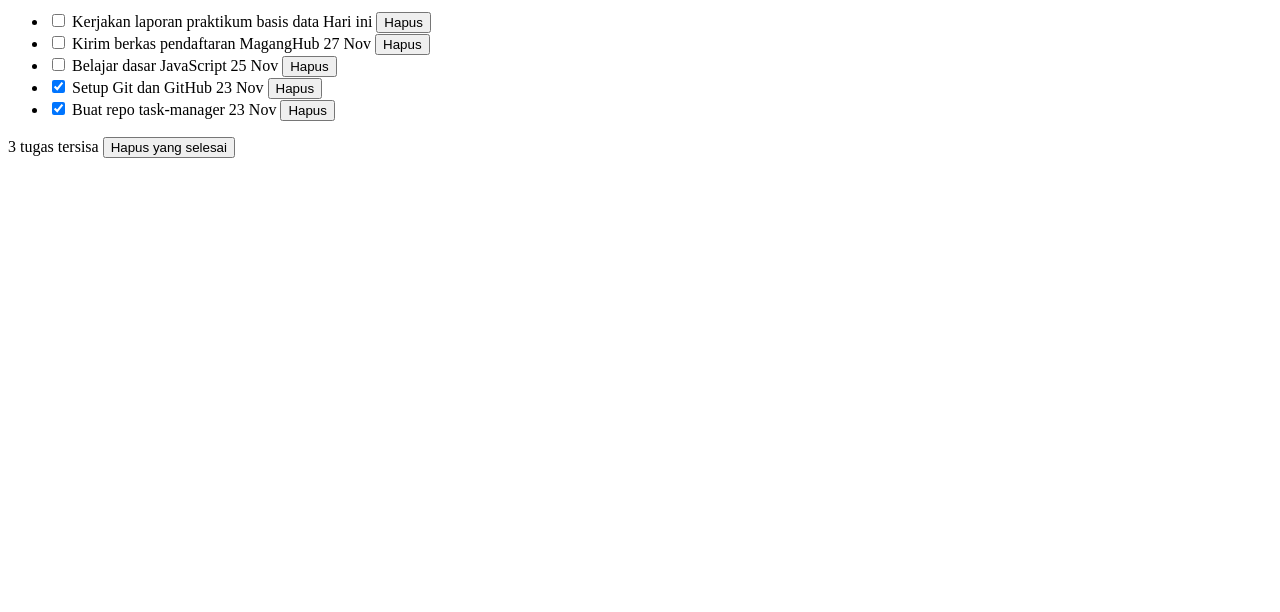
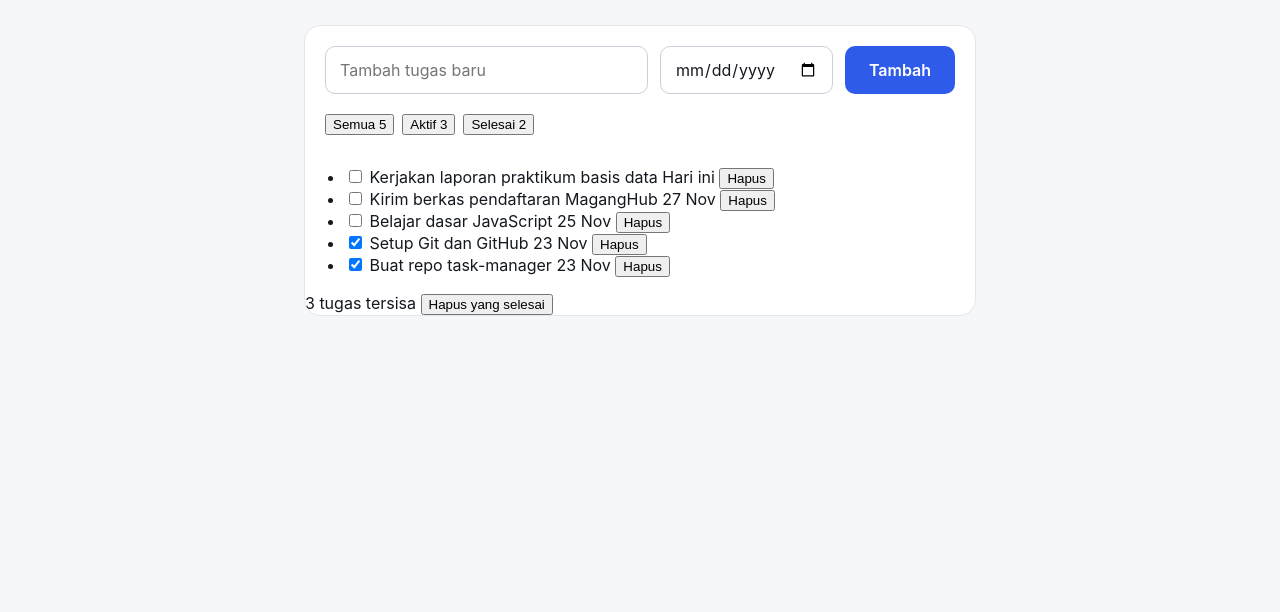
Before and after one commit to andhikamahrajan/task-manager, a plain HTML site: page index.html in a window 1280 px wide. Shown: the part 188-800 px from the top of the page. Drawn offline with Linux system fonts and the light colour scheme.

Commit message:
tambah css form dan filter

```diff
--- a/index.html
+++ b/index.html
@@ -4,6 +4,7 @@
   <meta charset="UTF-8">
   <meta name="viewport" content="width=device-width, initial-scale=1.0">
   <title>Tugasku</title>
+  <link rel="stylesheet" href="style.css">
   <link rel="preconnect" href="https://fonts.googleapis.com">
 <link href="https://fonts.googleapis.com/css2?family=Inter:wght@400;500;600;700&display=swap" rel="stylesheet">
 </head>
--- a/style.css
+++ b/style.css
@@ -73,3 +73,73 @@ h1 {
   clip: rect(0 0 0 0);
   white-space: nowrap;
 }
+
+.form-tambah {
+  position: relative;
+  padding: 20px;
+  display: flex;
+  flex-wrap: wrap;
+  gap: 12px;
+}
+
+.form-tambah input {
+  min-height: 48px;
+  padding: 0 14px;
+  border: 1px solid #C9CED8;
+  border-radius: 10px;
+  font-family: inherit;
+  font-size: 16px;
+  color: var(--teks);
+  background: var(--putih);
+}
+
+.form-tambah input[type="text"] {
+  flex: 1 1 260px;
+  min-width: 0;
+}
+
+.tombol-tambah {
+  min-height: 48px;
+  padding: 0 24px;
+  border: 0;
+  border-radius: 10px;
+  background: var(--aksen);
+  color: #FFFFFF;
+  font-family: inherit;
+  font-size: 16px;
+  font-weight: 600;
+  cursor: pointer;
+}
+
+.filter {
+  padding: 0 20px 16px;
+  display: flex;
+  flex-wrap: wrap;
+  gap: 8px;
+}
+
+.filter-button {
+  min-height: 44px;
+  padding: 0 16px;
+  border: 1px solid #C9CED8;
+  border-radius: 999px;
+  background: var(--putih);
+  color: #3A4352;
+  font-family: inherit;
+  font-size: 14px;
+  font-weight: 500;
+  cursor: pointer;
+}
+
+.filter button-terpilih {
+  background: var(--aksen);
+  border-color: var(--aksen);
+  color: #FFFFFF;
+  font-weight: 600;
+}
+
+button:focus-visible,
+input:focus-visible {
+  outline: 2px solid var(--teks);
+  outline-offset: 2px;
+}
```
